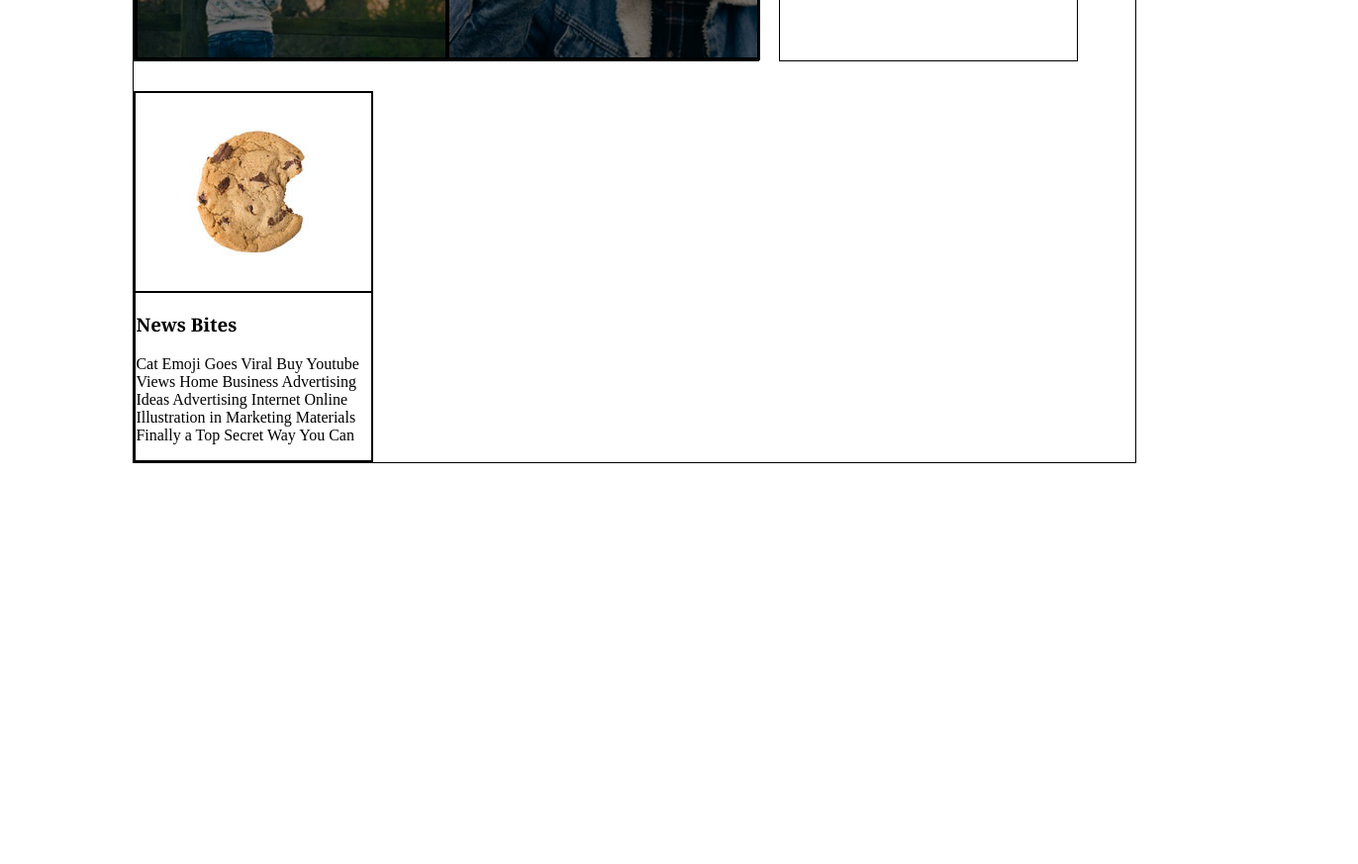
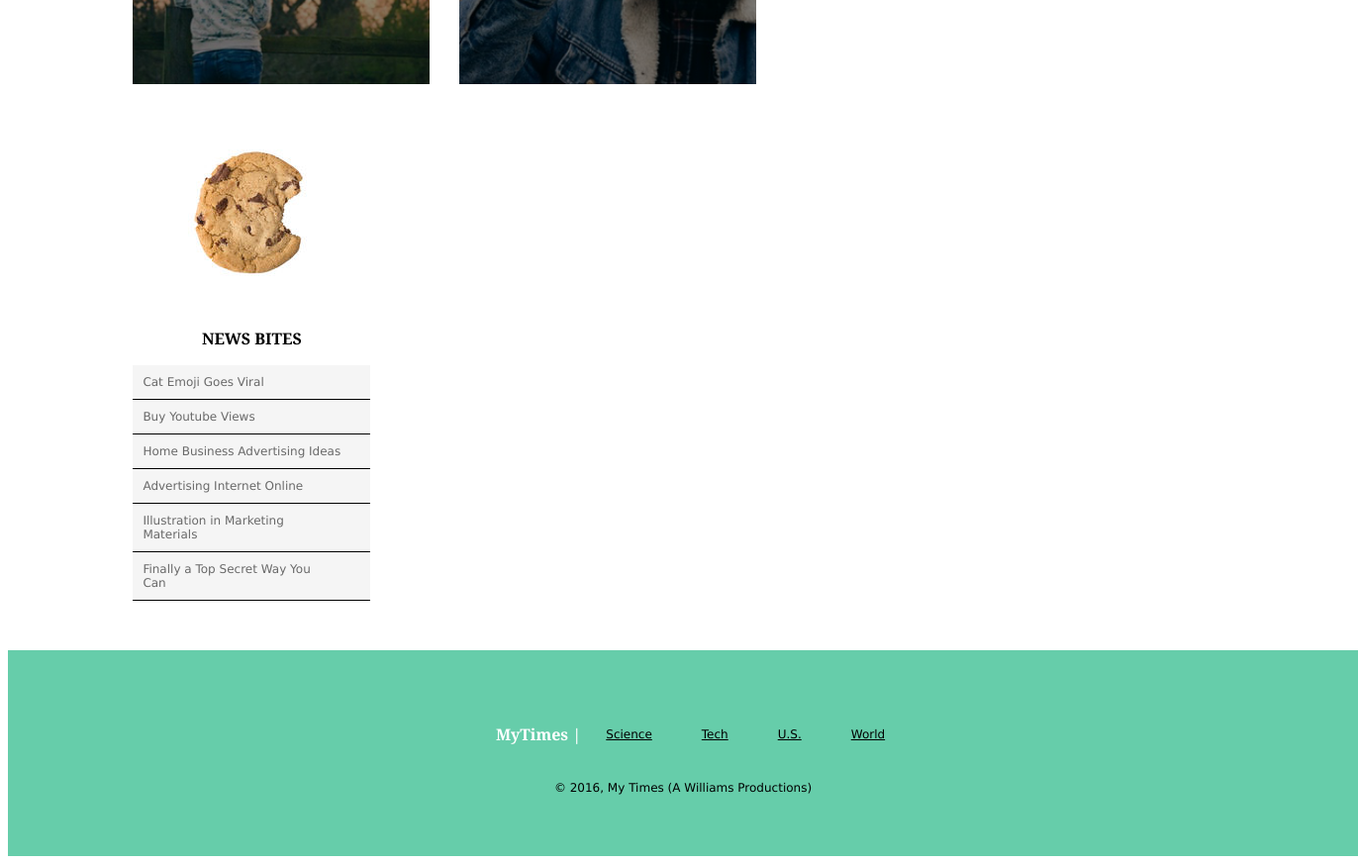
Before and after one commit to awilliamsproductions/myTimes.github.io, a plain HTML site: page index.html in a window 1280 px wide. Shown: the part 1060-1933 px from the top of the page at 99% size, 1372 px wide, since content can reach past the window. Before the commit the page ends 1536 px from the top, so only its background shows below. Drawn offline with Linux system fonts and the light colour scheme.

Commit message:
Homepage Finalized

```diff
--- a/CSS/myTimes.css
+++ b/CSS/myTimes.css
@@ -1,7 +1,9 @@
-/** Global  **/
+/** Global
+
 div {
 	border: 1px solid black;
 }
+**/
 
 /** Header **/
 
@@ -46,7 +48,7 @@ div {
 
 /** Right Side of Header; Navigation **/
 
- li {
+ .header li {
 	height: inherit;
 	width: auto;
 	color: black;
@@ -72,17 +74,20 @@ div {
 	align-content: center;
 	align-items: stretch;
 	margin: 0px 10%;
+	margin-bottom: 50px;
 }
 h2 {
 	font-family: Georgia;
 	font-weight: bold;
 	font-size: 30px;
 	color: white;
+	text-align: center;
 }
 h3 {
 	font-family: Georgia;
 	color: black;
 	font-weight: bold;
+	font-size: 17px;
 }
 /** Large Containers **/
 
@@ -108,6 +113,7 @@ h3 {
 	font-weight: bold;
 	font-size: 40px;
 	color: white;
+	text-align: center;
 }
 .image_child {
 	background-image: url("../resources/images/img-story-2.png");
@@ -119,6 +125,7 @@ h3 {
 	justify-content: center;
 	align-items: center;
 	align-content: center;
+	padding-top: 30px;
 }
 .image_camera {
 	background-image: url("../resources/images/img-story-3.png");
@@ -130,6 +137,7 @@ h3 {
 	justify-content: center;
 	align-items: center;
 	align-content: center;
+	padding-top: 30px;
 }
 .small_stories {
 	height: auto;
@@ -138,6 +146,7 @@ h3 {
 	width: inherit;
 	justify-content: space-between;
 	align-content: space-between;
+	margin-top: 15px;
 }
 .small_stories_left {
 	height: auto;
@@ -145,13 +154,15 @@ h3 {
 	flex-flow:column wrap;
 	justify-content: space-between;
 	width: 50%;
+	padding-right: 15px;
 }
 .small_stories_right {
 	height: auto;
 	display: flex;
 	flex-flow: column wrap;
-	justify-content: space-between;
+	justify-content: center;
 	width: 50%;
+	padding-left: 15px;
 }
 /** Medium Containers **/
 
@@ -191,7 +202,73 @@ h3 {
 	height: 200px;
 	display: flex;
 	flex-flow: column wrap;
-	justify-content: center;
+	justify-content: flex-start;
 	align-items: center;
 	align-content: center;
 }
+.news_bites {
+	display: flex;
+	flex-flow: column wrap;
+	justify-content: space-between;
+}
+.news_bites li {
+	background-color: whitesmoke;
+	font-family: verdana;
+	text-decoration: none;
+	list-style-type: none;
+	font-size: 12px;
+	text-align: left;
+	color: dimgray;
+	border-bottom:1px solid black;
+	padding: 10px;
+}
+.column_small h3 {
+	text-align: center;
+	font-size: 16px;
+	font-weight: bold;
+	text-transform: uppercase;
+
+}
+.footer {
+	display: flex;
+	flex-flow: row wrap;
+	justify-content: center;
+	align-items: center;
+	width: 100%;
+	background-color: mediumaquamarine;
+	margin: auto;
+	font-family: verdana;
+	font-size: 12px;
+	padding: 50px;
+}
+.footer_left {
+	display: flex;
+	flex-flow: row nowrap;
+	height:70px;
+	width: auto;
+	justify-content: flex-start;
+	align-items: center;
+	align-content: center;
+	float: left;
+	padding-left: 40px;
+	color: white;
+	font-family: georgia;
+	font-size: 16px;
+	font-weight: bold;
+
+}
+.footer_right li {
+	list-style-type: none;
+	display: flex;
+	align-items: center;
+	justify-content: center;
+	float: right;
+	/** padding: 0px 25px; **/
+	text-decoration: underline;
+	font-family: Verdana;
+	padding: 0px 25px;
+}
+.footer_copyright {
+	text-align: center;
+	width: 100%
+}
--- a/index.html
+++ b/index.html
@@ -43,7 +43,7 @@
 			<div class="small_stories">
 				<div class="small_stories_left">
 				<div>
-				<h3>Orca Spends Vacation at Land World Puget</h3>
+				<h3>Orca Spends Vacation at<br>Land World Puget</h3>
 				<p>PUGET, SO - Sed felis elit, faucibus et ipsum vel, vehicula ultrices purus. Sed congue odio vitae malesuada rhoncus. Integer vitae nisi pulvinar ante accumsan...</p>
 				</div>
 				<div class="image_child">
@@ -53,7 +53,7 @@
 
 			<div class="small_stories_right">
 				<div>
-				<h3>Burger for Breakfast: How Early is too Early?</h3>
+				<h3>Burger for Breakfast: How<br>Early is too Early?</h3>
 				<p>Mew York, MY—Interdum et malesuada fames ac ante ipsum primis in faucibus. Pellentesque id quam facilisis, ultrices ante ut, rutrum enim. Praesent eu nisl erat.</p>
 				</div>
 
@@ -65,10 +65,10 @@
 		</div>
 
 
-		<!-- Large right / main container -->
+		<!-- Large middle / main container -->
 
 		<div class="column_medium">
-			<h3>FBI Finds Action Star Guilty of False Advertising</h3>
+			<h3>FBI Finds Action<br>Star Guilty of False Advertising</h3>
 			<p>WASHINGTON DC- Donec luctus sem augue, rutrum posuere orci aliquam sed. Nam vitae aliquam lectus. Sed tempor tortor est, nec sagittis eros tincidunt sed. Morbi venenatis condimentum sem, vitae sollicitudin turpis pulvinar eget. Morbi pellentesque consectetur mi id auctor. Phasellus tincidunt orci mauris, placerat pharetra urna fringilla vitae. Morbi eget rutrum urna. Cras condimentum augue ut ante sollicitudin interdum. Pellentesque cursus dolor at tincidunt cursus. Vestibulum blandit aliquam felis...</p>
 
 			<div class="image_cat">
@@ -81,13 +81,41 @@
 		<!-- Small right / main container -->
 
 		<div class="column_small">
-			<div class="image_cookie">
+			<div  class="image_cookie">
 			</div>
-			<div>
 			<h3>News Bites</h3>
-			<p>Cat Emoji Goes Viral Buy Youtube Views Home Business Advertising Ideas Advertising Internet Online Illustration in Marketing Materials Finally a Top Secret Way You Can</p>
+			<div class="news_bites">
+				<li>Cat Emoji Goes Viral</li>
+				<li>Buy Youtube Views</li>
+				<li>Home Business Advertising Ideas</li>
+				<li>Advertising Internet Online</li>
+				<li>Illustration in Marketing<br>Materials</li>
+				<li>Finally a Top Secret Way You<br>Can</li>
 			</div>
+
 		</div>
+
 	</div>
+
+		<!-- Footer -->
+		<div class="footer">
+
+			<div class="footer_left">
+			<h4>MyTimes | </h4>
+			</div>
+
+			<div class="footer_right">
+			<li href="./resources/webpages/world.html">World</li>
+			<li href="./resources/webpages/us.html">U.S.</li>
+			<li href="./resources/webpages/tech.html">Tech</li>
+			<li href="./resources/webpages/science.html">Science</li>
+			</div>
+
+			<div class="footer_copyright">
+			<p>© 2016, My Times (A Williams Productions)</p>
+			</div>
+
+		</div>
+
 	</body>
 </html>
```
